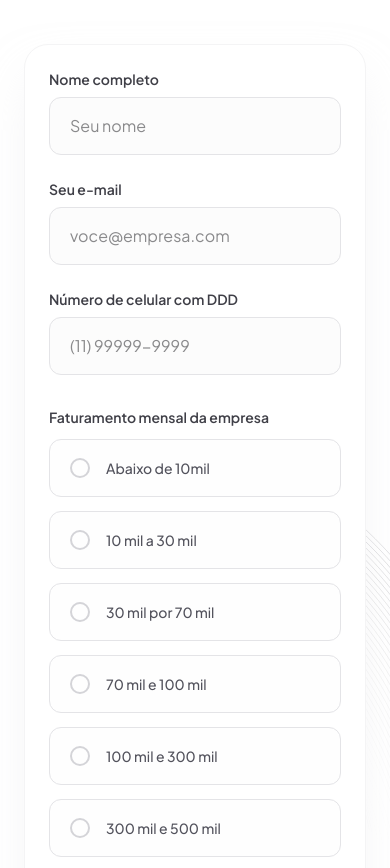
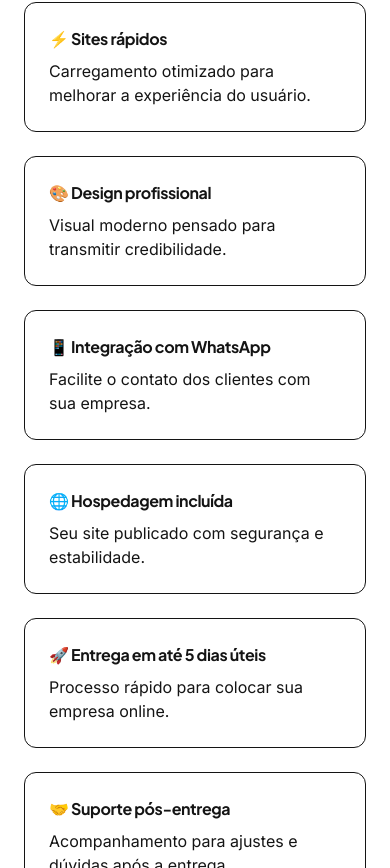
Before and after one commit to gabrielaraujoalves715-create/ghz-studio, a React (Vite) app: page / in a window 390 px wide. Shown: the part 3716-4584 px from the top of the page. Built offline with nearby package versions, Linux system fonts and the light colour scheme.

Commit message:
Adiciona seção Why Choose

```diff
--- a/src/App.tsx
+++ b/src/App.tsx
@@ -6,7 +6,7 @@ import Services from "./components/Services";
 import ContactForm from "./components/ContactForm";
 import FAQ from "./components/FAQ";
 import CTASection from "./components/CTASection";
-
+import WhyChoose from "./components/WhyChoose";
 export default function App() {
   return (
     <div className="relative min-h-screen bg-brand-bg text-charcoal">
@@ -23,7 +23,7 @@ export default function App() {
 
         {/* Minimalist Grid Services section */}
         <Services />
-
+        <WhyChoose />
         {/* Lead qualification contact form */}
         <ContactForm />
 
--- /dev/null
+++ b/src/components/WhyChoose.tsx
@@ -0,0 +1,43 @@
+export default function WhyChoose() {
+    return (
+      <section className="py-24 bg-white">
+        <div className="max-w-6xl mx-auto px-6">
+          <h2 className="text-4xl font-bold text-center mb-12">
+            Por que escolher a GHZ Studio?
+          </h2>
+
+          <div className="grid md:grid-cols-3 gap-6">
+            <div className="p-6 border rounded-xl">
+              <h3 className="font-bold mb-2">⚡ Sites rápidos</h3>
+              <p>Carregamento otimizado para melhorar a experiência do usuário.</p>
+            </div>
+
+            <div className="p-6 border rounded-xl">
+              <h3 className="font-bold mb-2">🎨 Design profissional</h3>
+              <p>Visual moderno pensado para transmitir credibilidade.</p>
+            </div>
+
+            <div className="p-6 border rounded-xl">
+              <h3 className="font-bold mb-2">📱 Integração com WhatsApp</h3>
+              <p>Facilite o contato dos clientes com sua empresa.</p>
+            </div>
+
+            <div className="p-6 border rounded-xl">
+              <h3 className="font-bold mb-2">🌐 Hospedagem incluída</h3>
+              <p>Seu site publicado com segurança e estabilidade.</p>
+            </div>
+
+            <div className="p-6 border rounded-xl">
+              <h3 className="font-bold mb-2">🚀 Entrega em até 5 dias úteis</h3>
+              <p>Processo rápido para colocar sua empresa online.</p>
+            </div>
+
+            <div className="p-6 border rounded-xl">
+              <h3 className="font-bold mb-2">🤝 Suporte pós-entrega</h3>
+              <p>Acompanhamento para ajustes e dúvidas após a entrega.</p>
+            </div>
+          </div>
+        </div>
+      </section>
+    );
+  }
```
